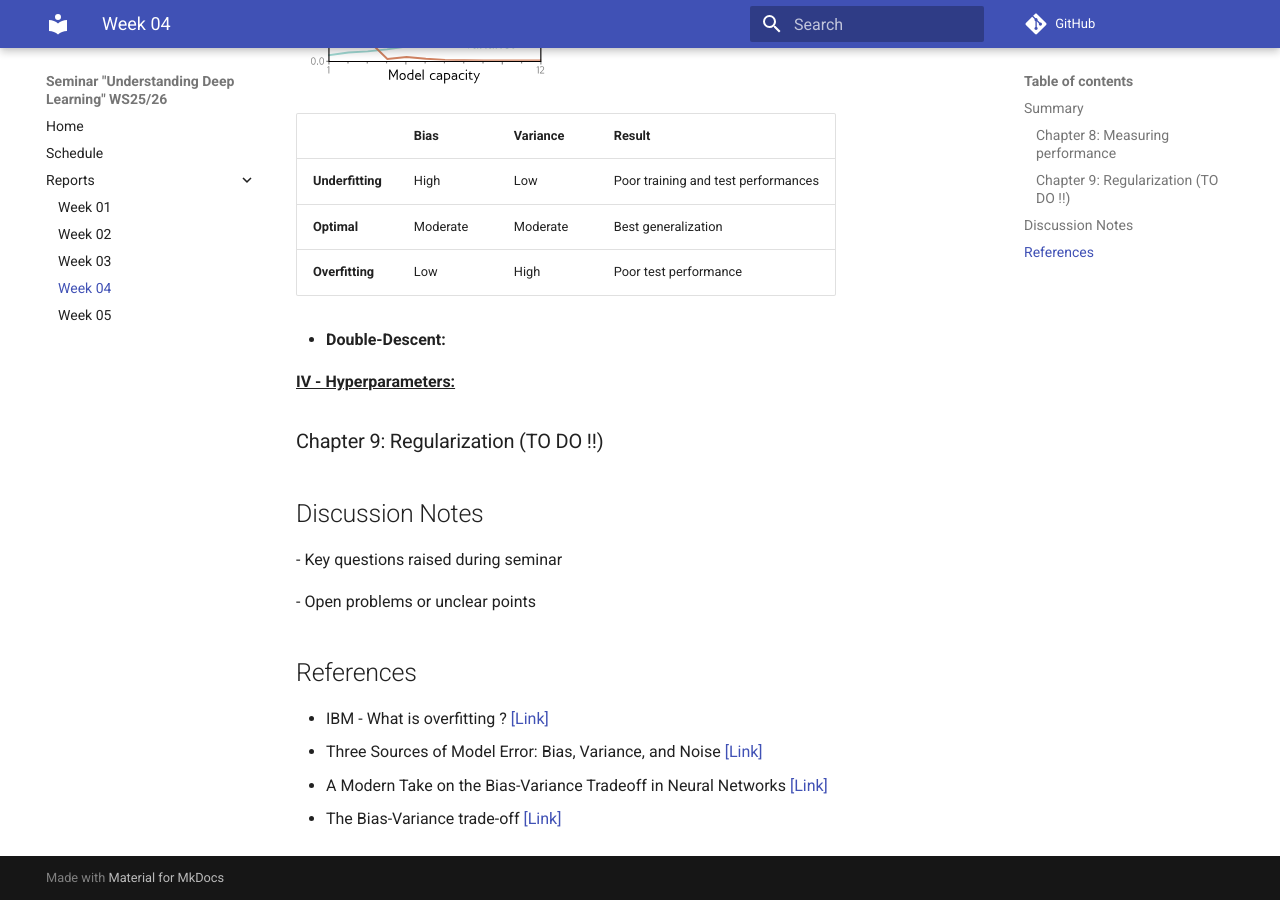
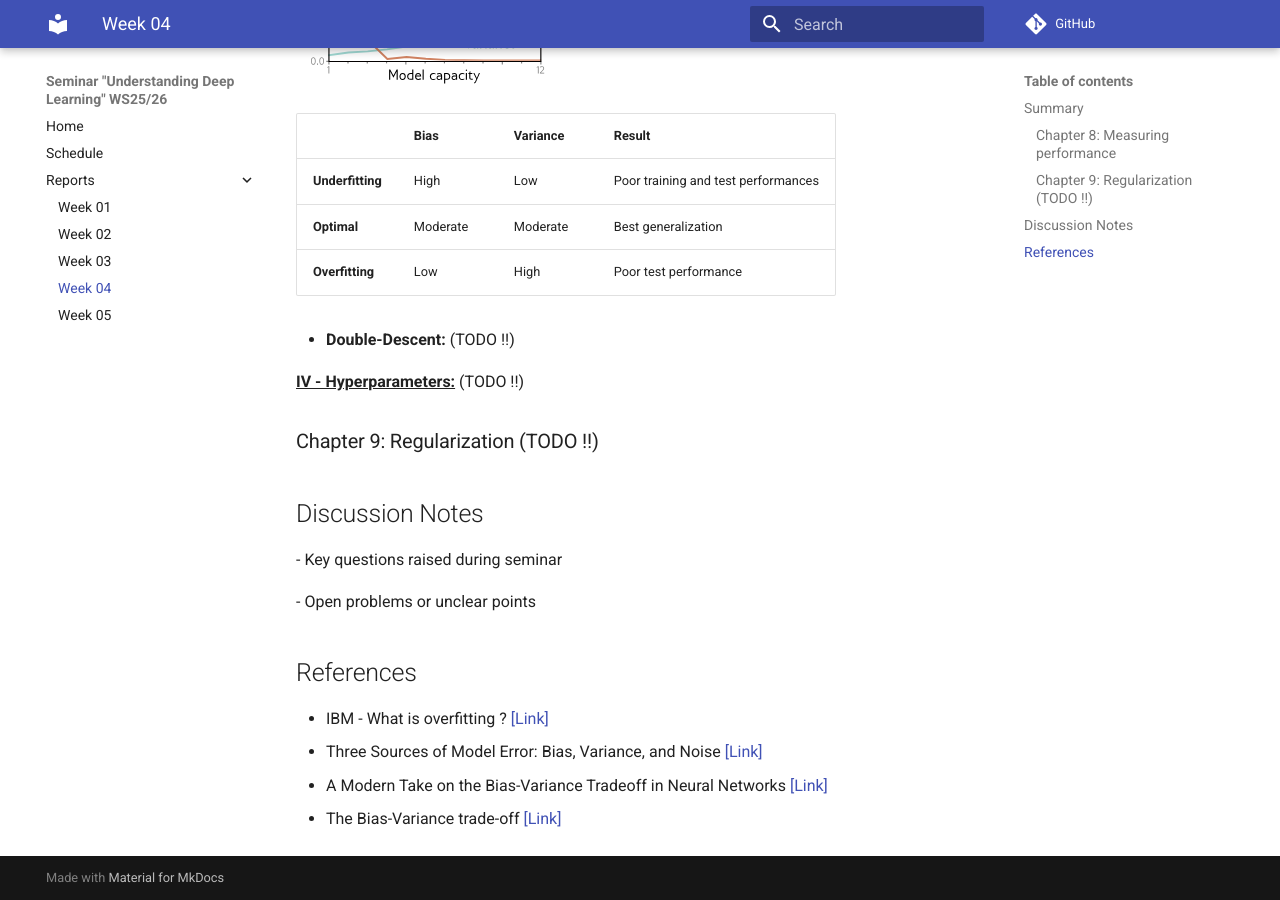
Before and after one commit to link-er/seminar_UDL_wise2526, an MkDocs documentation site: the page built from docs/reports/week04_ch8_9.md, in a window 1280 px wide and 900 px high, scrolled down 4799 px. Built offline with MkDocs 1.6.1 and Material for MkDocs 9.7.7, drawn with Linux system fonts in a browser that asks for light colours; comment, search, counter and statistics services are not loaded.

Commit message:
Update week04_ch8_9.md

```diff
--- a/docs/reports/week04_ch8_9.md
+++ b/docs/reports/week04_ch8_9.md
@@ -49,7 +49,7 @@ When a neural network fails to generalize well, there are mainly three sources o
 
  ![Noise-Bias-Varinace](../images/PerfNoiseBiasVariance.svg)
 
-- **Mathematical formulation of test error:**
+- **Mathematical formulation of test error:** (TODO !!)
 
  ![Noise-Bias-Variance-Equation](../images/Noise-Bias-Variance-Equation.png)
 
@@ -83,11 +83,11 @@ In both cases the model does not generalize well on new unseen data. The ideal m
 | **Optimal** | Moderate | Moderate | Best generalization |
 | **Overfitting** | Low | High | Poor test performance |
 
-- **Double-Descent:**
+- **Double-Descent:** (TODO !!)
 
-**<u>IV - Hyperparameters:</u>**
+**<u>IV - Hyperparameters:</u>** (TODO !!)
 
-### Chapter 9: Regularization (TO DO !!)
+### Chapter 9: Regularization (TODO !!)
 
 ## Discussion Notes
 
```
